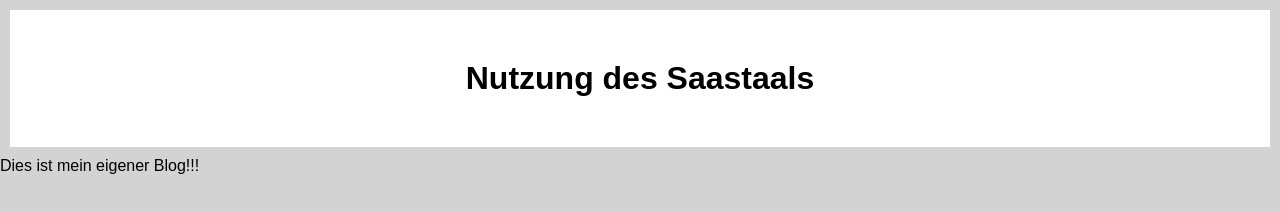
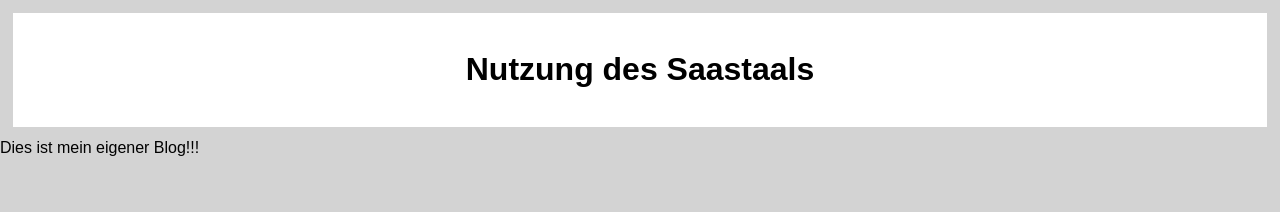
Before and after one commit to gymmu/blogeintrag-DrDJ007, a plain HTML site: page index.html in a window 1280 px wide. Drawn offline with Linux system fonts and the light colour scheme.

Commit message:
Mit Prozent

```diff
--- a/style.css
+++ b/style.css
@@ -12,8 +12,8 @@ body {
 
 
 h1 {
-  margin: 10px;
-  padding: 50px;
+  margin: 1%;
+  padding: 3%;
   background-color: white;
   text-align: center;
 }
```
